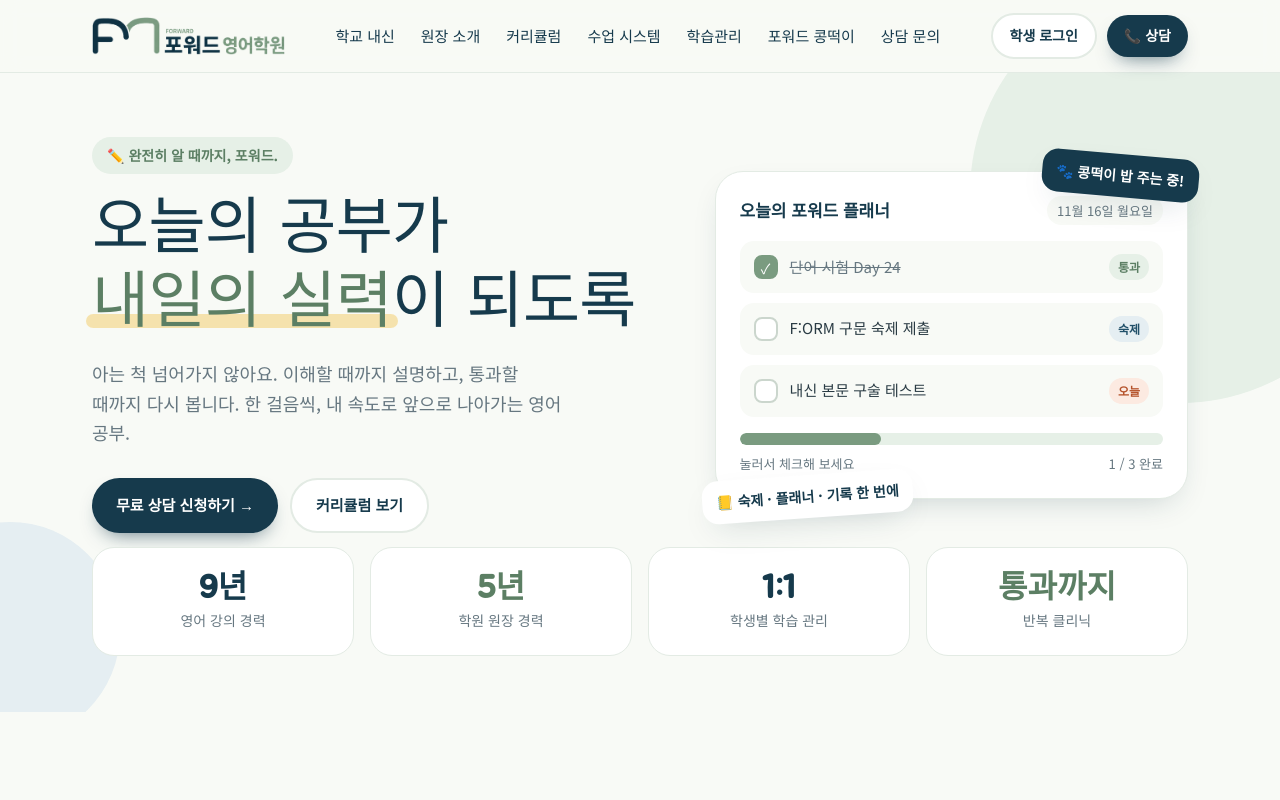
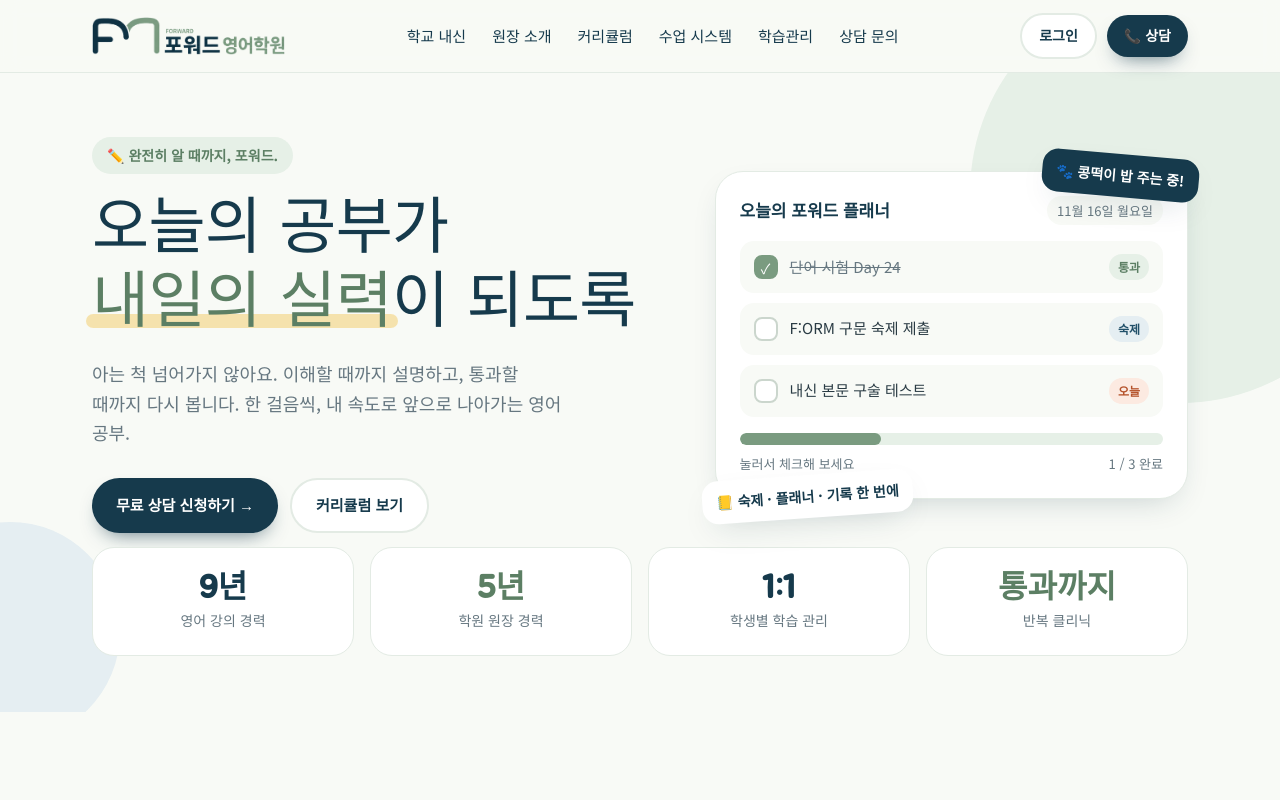
Before and after one commit to sunneari0523/forward-academy, a plain HTML site: page index.html in a window 1280 px wide. Shown: the top 800 px of the page. Drawn offline with Linux system fonts and the light colour scheme.

Commit message:
홈페이지 메뉴: 포워드 콩떡이 빼고 '로그인'으로 변경
Co-Authored-By: Claude Opus 5.5 <noreply@anthropic.com>
Claude-Session: https://claude.ai/code/session_01FPXdpbY3z3fVQHFY8YomJ7

```diff
--- a/index.html
+++ b/index.html
@@ -339,11 +339,10 @@
       <a href="#curriculum">커리큘럼</a>
       <a href="#system">수업 시스템</a>
       <a href="#inside">학습관리</a>
-      <a href="#cat">포워드 콩떡이</a>
       <a href="#contact">상담 문의</a>
     </nav>
     <div class="nav-cta">
-      <a href="app/index.html" class="btn btn-ghost btn-sm">학생 로그인</a>
+      <a href="app/index.html" class="btn btn-ghost btn-sm">로그인</a>
       <a href="tel:053-716-0859" class="btn btn-navy btn-sm">📞 상담</a>
       <button class="burger" aria-label="메뉴" onclick="document.getElementById('menu').classList.toggle('open')">☰</button>
     </div>
```
